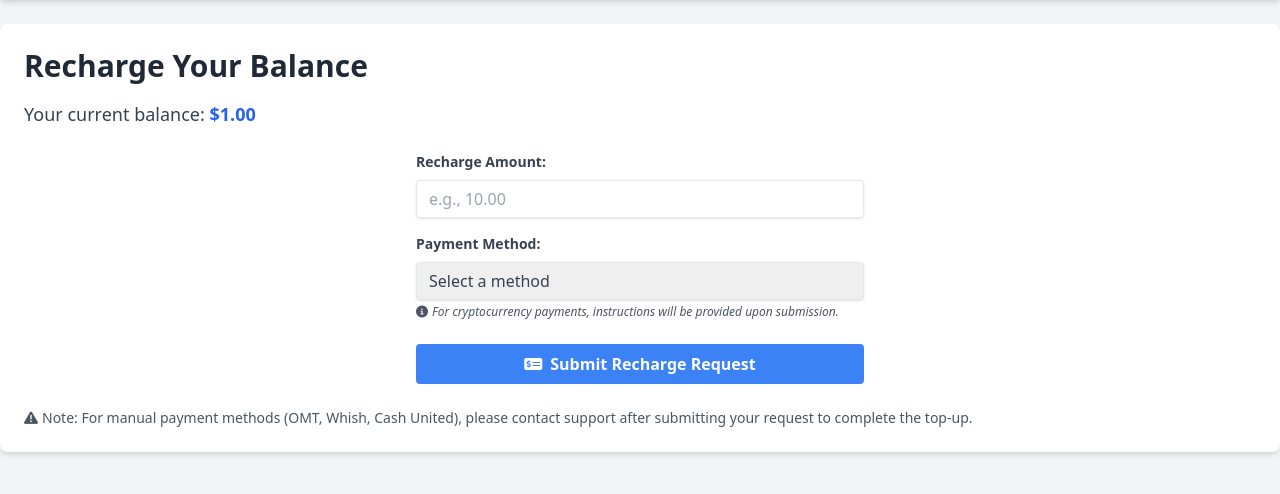
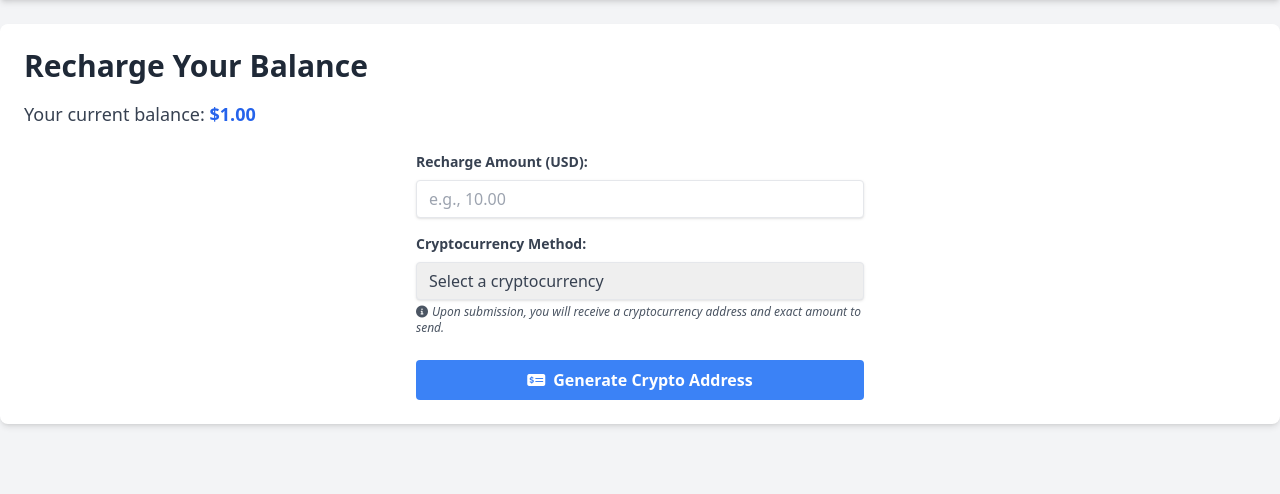
Before and after one commit to charif-ahmad/smm-panel, a PHP site: page /recharge.php in a window 1280 px wide. Shown: the part 64-558 px from the top of the page. Run offline with PHP 8.4, Linux system fonts and the light colour scheme; the visitor is signed in with stand-in values (Sample User, id 1); some libraries are stand-ins or nearby versions.

Commit message:
ktir t3dilet

```diff
--- a/database.sql
+++ b/database.sql
@@ -70,7 +70,7 @@ CREATE TABLE `orders` (
 CREATE TABLE `admin_settings` (
   `id` int(11) NOT NULL AUTO_INCREMENT,
   `api_key` varchar(255) NOT NULL,
-  `markup_amount` decimal(10,2) NOT NULL,
+  `markup_percentage` decimal(10,2) NOT NULL DEFAULT 1.00,
   `last_updated` timestamp NOT NULL DEFAULT current_timestamp() ON UPDATE current_timestamp(),
   PRIMARY KEY (`id`)
 ) ENGINE=InnoDB DEFAULT CHARSET=utf8mb4;
@@ -98,4 +98,4 @@ CREATE TABLE `transactions` (
 -- Initial data for `admin_settings`
 --
 INSERT INTO `admin_settings` (`id`, `api_key`, `markup_amount`) VALUES
-(1, 'YOUR_SECSERS_API_KEY', 0.25);
+(1, 'fda14a84ed59996cc089a38c9fdbc48e', 1.00);
--- a/includes/config.php
+++ b/includes/config.php
@@ -9,15 +9,11 @@ define('API_KEY', 'fda14a84ed59996cc089a38c9fdbc48e'); // Your Secsers.com API K
 define('API_URL', 'https://secsers.com/api/v2');
 
 // Global profit margin (e.g., 0.25 for +$0.25 margin)
-define('GLOBAL_MARKUP_AMOUNT', 0.25);
+define('GLOBAL_MARKUP_PERCENTAGE', 1.00); // 1.00 for 0% markup, 1.25 for 25% markup
 
 // NowPayments API Configuration
-define('NOWPAYMENTS_API_KEY', 'YOUR_NOWPAYMENTS_API_KEY'); // Get this from your NowPayments account
-define('NOWPAYMENTS_IPN_SECRET', 'YOUR_NOWPAYMENTS_IPN_SECRET'); // Set a strong secret in your NowPayments IPN settings
+define('NOWPAYMENTS_API_KEY', 'TKWD5YY-Y5F4HBX-HS5YFNX-MHCGJ80'); // Get this from your NowPayments account
+define('NOWPAYMENTS_IPN_SECRET', 'urtQ7XzWfHrIxhd9s3S+u4RHAzxBZkay'); // Set a strong secret in your NowPayments IPN settings
 define('NOWPAYMENTS_API_URL', 'https://api.nowpayments.io/v1');
 
-// Google reCAPTCHA v2 (Checkbox) Configuration
-define('RECAPTCHA_SITE_KEY', 'YOUR_RECAPTCHA_SITE_KEY');
-define('RECAPTCHA_SECRET_KEY', 'YOUR_RECAPTCHA_SECRET_KEY');
-
 ?>
--- a/public/index.php
+++ b/public/index.php
@@ -111,7 +111,7 @@ $conn->close();
                             <h4 class="text-xl font-semibold text-gray-900 mb-2"><i class="fas fa-cogs mr-2"></i><?php echo htmlspecialchars($service['name']); ?></h4>
                             <p class="text-gray-600 text-sm mb-4"><i class="fas fa-tag mr-1"></i><?php echo htmlspecialchars($service['category']); ?></p>
                             <div class="flex justify-between items-center mb-4">
-                                <span class="text-2xl font-bold text-blue-600">$<?php echo number_format($service['rate'] + GLOBAL_MARKUP_AMOUNT, 2); ?></span>
+                                <span class="text-2xl font-bold text-blue-600">$<?php echo number_format($service['rate'] * GLOBAL_MARKUP_PERCENTAGE, 2); ?></span>
                                 <span class="text-sm text-gray-500">per unit</span>
                             </div>
                             <ul class="text-gray-700 text-sm mb-6 space-y-1">
--- a/public/recharge.php
+++ b/public/recharge.php
@@ -60,9 +60,8 @@ if ($_SERVER["REQUEST_METHOD"] == "POST" && isset($_POST['recharge_amount'])) {
     if ($recharge_amount === false || $recharge_amount <= 0) {
         $error_message = "Invalid recharge amount.";
     } elseif (empty($payment_method)) {
-        $error_message = "Please select a payment method.";
+        $error_message = "Please select a cryptocurrency method.";
     } else {
-        if (strpos($payment_method, 'USDT') !== false) {
         // Crypto payment
         $order_id = 'recharge_' . $user_id . '_' . time(); // Unique order ID
         $ipn_callback_url = 'https://yourdomain.com/includes/nowpayments_webhook.php'; // Replace with your actual domain and webhook path
@@ -80,34 +79,11 @@ if ($_SERVER["REQUEST_METHOD"] == "POST" && isset($_POST['recharge_amount'])) {
             // Store payment_id and order_id in session or temporary DB table for webhook verification
             $_SESSION['current_np_payment'] = $crypto_payment_details;
             $success_message = "Please send " . $crypto_payment_details['pay_amount'] . " " . $crypto_payment_details['pay_currency'] . " to the address below.";
-            } elseif ($payment_response && isset($payment_response['message'])) {
+        } elseif (isset($payment_response['message'])) {
             $error_message = "NowPayments API Error: " . htmlspecialchars($payment_response['message']);
         } else {
             $error_message = "Failed to initiate cryptocurrency payment. Unknown API error.";
             error_log("NowPayments Raw Response [Recharge]: " . json_encode($payment_response));
-            }
-        } else {
-            // Manual payment (OMT, Whish, Cash United) - Existing logic
-            // Update user's balance
-            $update_balance_stmt = $conn->prepare("UPDATE users SET balance = balance + ? WHERE id = ?");
-            $update_balance_stmt->bind_param("di", $recharge_amount, $user_id);
-
-            if ($update_balance_stmt->execute()) {
-                $_SESSION['balance'] += $recharge_amount; // Update session balance
-
-                // Record deposit transaction
-                $transaction_desc = "Recharge via " . $payment_method;
-                $insert_transaction_stmt = $conn->prepare("INSERT INTO transactions (user_id, type, amount, description) VALUES (?, ?, ?, ?)");
-                $transaction_type = 'deposit';
-                $insert_transaction_stmt->bind_param("isds", $user_id, $transaction_type, $recharge_amount, $transaction_desc);
-                $insert_transaction_stmt->execute();
-                $insert_transaction_stmt->close();
-
-                $success_message = "Balance recharged successfully! Please contact support to confirm your manual payment.";
-            } else {
-                $error_message = "Failed to process recharge. Please try again.";
-            }
-            $update_balance_stmt->close();
         }
     }
 }
@@ -174,29 +150,25 @@ $conn->close();
         <?php else: ?>
             <form action="recharge.php" method="POST" class="max-w-md mx-auto" data-aos="zoom-in">
                 <div class="mb-4">
-                    <label for="recharge_amount" class="block text-gray-700 text-sm font-bold mb-2">Recharge Amount:</label>
+                    <label for="recharge_amount" class="block text-gray-700 text-sm font-bold mb-2">Recharge Amount (USD):</label>
                     <input type="number" id="recharge_amount" name="recharge_amount" step="0.01" min="0.01" class="shadow appearance-none border rounded w-full py-2 px-3 text-gray-700 leading-tight focus:outline-none focus:shadow-outline" required placeholder="e.g., 10.00">
                 </div>
                 <div class="mb-6">
-                    <label for="payment_method" class="block text-gray-700 text-sm font-bold mb-2">Payment Method:</label>
+                    <label for="payment_method" class="block text-gray-700 text-sm font-bold mb-2">Cryptocurrency Method:</label>
                     <select id="payment_method" name="payment_method" class="shadow appearance-none border rounded w-full py-2 px-3 text-gray-700 leading-tight focus:outline-none focus:shadow-outline" required>
-                        <option value="">Select a method</option>
-                        <option value="OMT">OMT</option>
-                        <option value="Whish">Whish</option>
-                        <option value="Cash United">Cash United</option>
+                        <option value="">Select a cryptocurrency</option>
                         <option value="USDT TRC20">USDT (TRC20)</option>
                         <option value="USDT ERC20">USDT (ERC20)</option>
+                        <option value="BTC">Bitcoin (BTC)</option>
+                        <option value="ETH">Ethereum (ETH)</option>
+                        <!-- Add more cryptocurrency options as needed -->
                     </select>
-                    <p class="text-gray-600 text-xs italic mt-1"><i class="fas fa-info-circle mr-1"></i>For cryptocurrency payments, instructions will be provided upon submission.</p>
+                    <p class="text-gray-600 text-xs italic mt-1"><i class="fas fa-info-circle mr-1"></i>Upon submission, you will receive a cryptocurrency address and exact amount to send.</p>
                 </div>
                 <button type="submit" class="bg-blue-500 hover:bg-blue-700 text-white font-bold py-2 px-4 rounded focus:outline-none focus:shadow-outline w-full">
-                    <i class="fas fa-money-check-alt mr-2"></i>Submit Recharge Request
+                    <i class="fas fa-money-check-alt mr-2"></i>Generate Crypto Address
                 </button>
             </form>
-
-            <p class="mt-6 text-gray-600 text-sm">
-                <i class="fas fa-exclamation-triangle mr-1"></i>Note: For manual payment methods (OMT, Whish, Cash United), please contact support after submitting your request to complete the top-up.
-            </p>
         <?php endif; ?>
     </div>
     <script src="https://unpkg.com/aos@2.3.1/dist/aos.js"></script>
```
Also changed, not shown: includes/login.php (+0 -18 lines), includes/register.php (+0 -18 lines), public/admin_dashboard.php (+18 -7 lines), public/login.php (+1 -10 lines), public/order.php (+8 -13 lines), public/register.php (+0 -7 lines), includes/.htaccess (deleted). Lines whose indentation alone changed are shown as unchanged.
